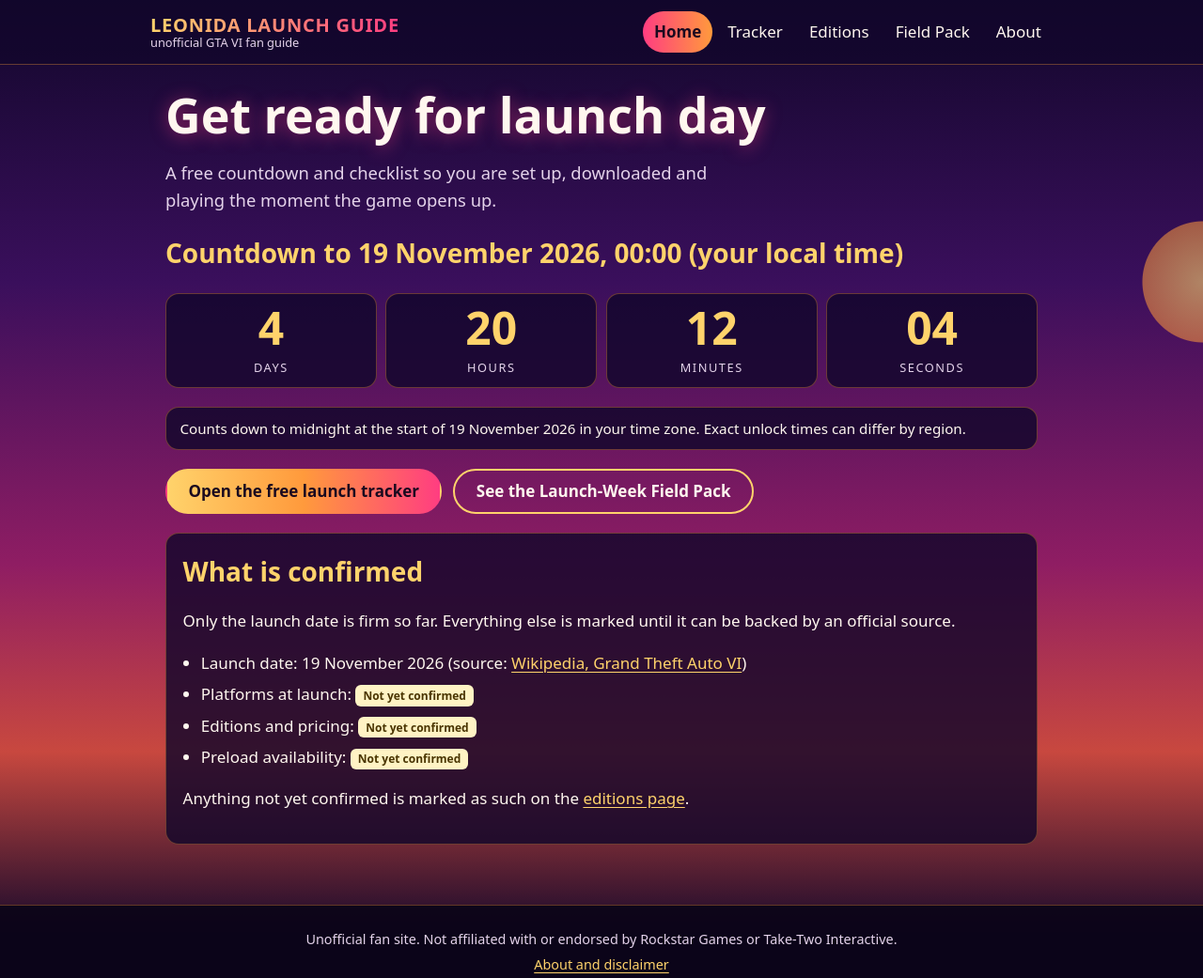
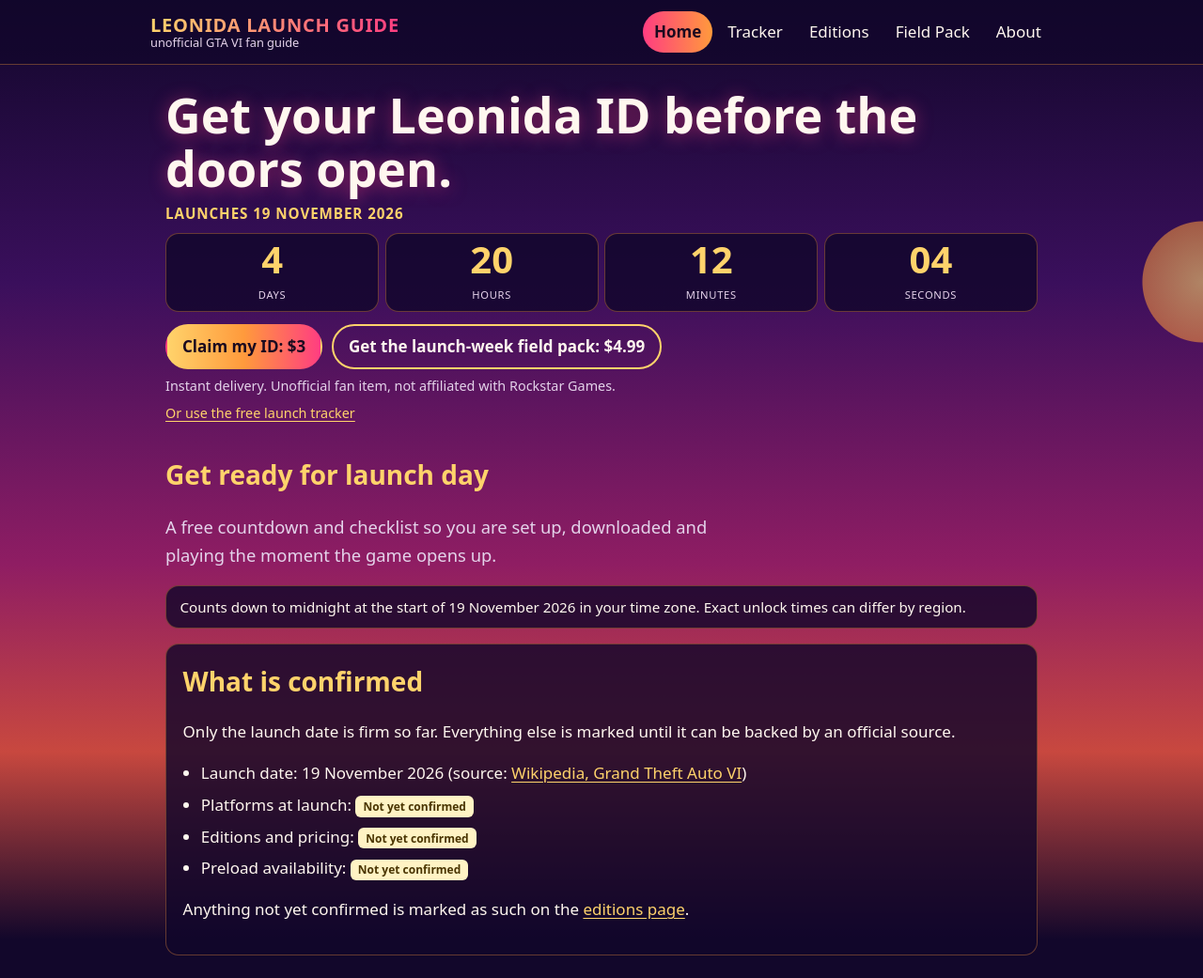
Before and after one commit to ceo525/leonida-launch-guide, a plain HTML site: page index.html in a window 1280 px wide. Shown: the top 1041 px of the page at 94% size. Drawn offline with Linux system fonts and the light colour scheme.

Commit message:
EN-11: impulse hero (ID $3 + pack $4.99), countdown fallback, tracker ID card, refund footer

```diff
--- a/countdown.js
+++ b/countdown.js
@@ -4,6 +4,7 @@
   var target = new Date(2026, 10, 19, 0, 0, 0).getTime();
   var root = document.getElementById('countdown');
   if (!root) return;
+  root.hidden = false; // HTML ships hidden so no-JS visitors see the "Launches 19 November 2026" line, never "--".
   var els = {
     d: root.querySelector('[data-unit="days"]'),
     h: root.querySelector('[data-unit="hours"]'),
--- a/index.html
+++ b/index.html
@@ -34,25 +34,28 @@
 </div></header>
 
 <main id="main">
-  <h1>Get ready for launch day</h1>
-  <p class="lede">A free countdown and checklist so you are set up, downloaded and playing the moment the game opens up.</p>
-
-  <section aria-labelledby="cd-h">
-    <h2 id="cd-h" style="margin-top:1.25rem">Countdown to 19 November 2026, 00:00 (your local time)</h2>
-    <ul class="countdown" id="countdown" role="timer" aria-label="Time remaining until 19 November 2026">
+  <section class="hero" aria-labelledby="hero-h">
+    <h1 id="hero-h">Get your Leonida ID before the doors open.</h1>
+    <p class="cd-date">Launches 19 November 2026</p>
+    <ul class="countdown compact" id="countdown" role="timer" aria-label="Time remaining until 19 November 2026" hidden>
       <li><span class="num" data-unit="days">--</span><span class="lbl">Days</span></li>
       <li><span class="num" data-unit="hours">--</span><span class="lbl">Hours</span></li>
       <li><span class="num" data-unit="minutes">--</span><span class="lbl">Minutes</span></li>
       <li><span class="num" data-unit="seconds">--</span><span class="lbl">Seconds</span></li>
     </ul>
-    <p class="launch-note" id="countdown-note">Counts down to midnight at the start of 19 November 2026 in your time zone. Exact unlock times can differ by region.</p>
-    <noscript><p class="card">The live countdown needs JavaScript. The target is 19 November 2026, 00:00 local time.</p></noscript>
+    <div class="cta-row hero-cta">
+      <a class="btn" href="id/">Claim my ID: $3</a>
+      <a class="btn ghost" href="pack.html">Get the launch-week field pack: $4.99</a>
+    </div>
+    <p class="small-print">Instant delivery. Unofficial fan item, not affiliated with Rockstar Games.</p>
+    <p class="small-print"><a href="tracker.html">Or use the free launch tracker</a></p>
   </section>
 
-  <div class="cta-row">
-    <a class="btn" href="tracker.html">Open the free launch tracker</a>
-    <a class="btn ghost" href="pack.html">See the Launch-Week Field Pack</a>
-  </div>
+  <section aria-labelledby="cd-h">
+    <h2 id="cd-h">Get ready for launch day</h2>
+    <p class="lede">A free countdown and checklist so you are set up, downloaded and playing the moment the game opens up.</p>
+    <p class="launch-note" id="countdown-note">Counts down to midnight at the start of 19 November 2026 in your time zone. Exact unlock times can differ by region.</p>
+  </section>
 
   <section class="card" aria-labelledby="conf-h">
     <h2 id="conf-h" style="margin-top:0">What is confirmed</h2>
@@ -69,7 +72,7 @@
 
 <footer class="site">
   <p>Unofficial fan site. Not affiliated with or endorsed by Rockstar Games or Take-Two Interactive.</p>
-  <p><a href="about.html">About and disclaimer</a></p>
+  <p>Refund on request within 14 days. <a href="about.html">About and disclaimer</a></p>
 </footer>
 <script src="countdown.js"></script>
 </body>
--- a/style.css
+++ b/style.css
@@ -14,6 +14,7 @@
   --max: 960px;
 }
 * { box-sizing: border-box; }
+[hidden] { display: none !important; }
 html { -webkit-text-size-adjust: 100%; }
 body {
   margin: 0;
@@ -70,6 +71,18 @@ h3 { margin: 0 0 0.5rem; }
 .countdown .lbl { font-size: 0.8rem; letter-spacing: 0.12em; text-transform: uppercase; color: var(--ink-soft); }
 .launch-note { color: var(--ink); font-size: 0.95rem; background: var(--panel); border: 1px solid var(--panel-line); border-radius: var(--radius); padding: 0.6rem 0.9rem; }
 
+/* home hero (impulse offer above the fold) */
+.hero h1 { font-size: clamp(1.85rem, 7vw, 3.25rem); margin-bottom: 0.5rem; }
+.cd-date { margin: 0; font-weight: 800; font-size: 0.95rem; letter-spacing: 0.06em; text-transform: uppercase; color: var(--gold); }
+.countdown.compact { grid-template-columns: repeat(4, 1fr); gap: 0.4rem; margin: 0.5rem 0 0; }
+.countdown.compact li { padding: 0.35rem 0.2rem; }
+.countdown.compact .num { font-size: clamp(1.5rem, 7vw, 2.5rem); }
+.countdown.compact .lbl { font-size: 0.7rem; letter-spacing: 0.06em; }
+.hero-cta { margin: 0.8rem 0 0.4rem; gap: 0.6rem; }
+.hero-cta .btn { flex: 1 1 100%; padding: 0.4rem 1rem; text-align: center; }
+.hero .small-print, .soft-offer .small-print { font-size: 0.9rem; color: var(--ink-soft); margin: 0.35rem 0; }
+.soft-offer p { margin: 0.2rem 0; }
+
 .todo { display: inline-block; font-size: 0.75rem; font-weight: 800; letter-spacing: 0.08em; padding: 0.1rem 0.5rem; border-radius: 6px; background: var(--teal); color: #06201d; vertical-align: middle; }
 .tbc { display: inline-block; font-size: 0.75rem; font-weight: 800; padding: 0.1rem 0.5rem; border-radius: 6px; background: #fff3c4; color: #4a3500; }
 ul.plain { padding-left: 1.2rem; }
@@ -99,5 +112,6 @@ footer.site p { margin: 0.25rem auto; max-width: var(--max); }
 @media (min-width: 600px) {
   .countdown { grid-template-columns: repeat(4, 1fr); }
   .two { grid-template-columns: 1fr 1fr; }
+  .hero-cta .btn { flex: 0 1 auto; }
 }
 @media (prefers-reduced-motion: reduce) { .bar-fill { transition: none; } }
```
Also changed, not shown: tracker.html (+6 -1 lines).
